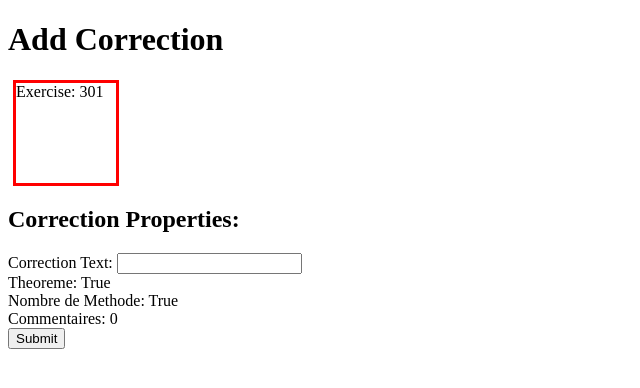
After one commit to naderite/profik, a Django app: page /correction/add/301/ in a window 1280 px wide. The commit adds this page. Shown: the top 388 px of the page, without its empty margins (0-640 px from the left). Run offline with Django 4.2, Linux system fonts and the light colour scheme; data comes from the database, SQL or seed files in the repository.

Commit message:
added adding exercise and all the combinations of the corrections

```diff
--- a/backend/profik/urls.py
+++ b/backend/profik/urls.py
@@ -1,29 +1,16 @@
-"""
-URL configuration for profik project.
-
-The `urlpatterns` list routes URLs to views. For more information please see:
-    https://docs.djangoproject.com/en/4.2/topics/http/urls/
-Examples:
-Function views
-    1. Add an import:  from my_app import views
-    2. Add a URL to urlpatterns:  path('', views.home, name='home')
-Class-based views
-    1. Add an import:  from other_app.views import Home
-    2. Add a URL to urlpatterns:  path('', Home.as_view(), name='home')
-Including another URLconf
-    1. Import the include() function: from django.urls import include, path
-    2. Add a URL to urlpatterns:  path('blog/', include('blog.urls'))
-"""
 from django.contrib import admin
 from django.urls import path
 from django.views.defaults import server_error as handler500
-from profikapp.views import generateur_exercice, handler500 as custom_handler500, show_correction
+from profikapp.views import generateur_exercice, handler500 as custom_handler500, show_correction, add_exercise, add_correction
+
 
 
 urlpatterns = [
     path("admin/", admin.site.urls),
     path("generateur/", generateur_exercice, name="generateur_exercice"),
     path("correction/<int:exercise>/", show_correction, name="show_correction"),
+    path('exercise/add/', add_exercise, name='add_exercise'),
+    path('correction/add/<int:exercise_id>/', add_correction, name='add_correction'),
 ]
 
 
--- a/backend/profikapp/admin.py
+++ b/backend/profikapp/admin.py
@@ -1,8 +1,8 @@
 from django.contrib import admin
 
 # Register your models here.
-from .models import Exercice
+from .models import Exercise
 from .models import Correction
 
-admin.site.register(Exercice)
+admin.site.register(Exercise)
 admin.site.register(Correction)
--- /dev/null
+++ b/backend/profikapp/forms.py
@@ -0,0 +1,35 @@
+from django import forms
+from .models import Correction
+
+
+LONGUEUR_CHOICES = [
+    (0, 'court'),
+    (1, 'long'),
+    (2, 'probleme'),
+]
+DIFFICULTE_CHOICES = [
+    (0, 'facile'),
+    (1, 'moyen'),
+    (2, 'deficile'),
+]
+COMMENTAIRES_CHOICES = [
+    (0, 'minimum'),
+    (1, 'moyen'),
+    (2, 'trés explicatif'),
+]
+
+
+class ExerciseForm(forms.Form):
+    exercise_niveau = forms.CharField(label='Exercise Niveau')
+    exercise_cours = forms.CharField(label='Exercise Cours')
+    exercise_partie_cours = forms.CharField(label='Exercise partie de cours')
+    exercise_longueur = forms.ChoiceField(choices=LONGUEUR_CHOICES, label='Exercise longueur')
+    exercise_but = forms.CharField(label='Exercise but')
+    exercise_difficulte = forms.ChoiceField(choices=DIFFICULTE_CHOICES, label='Exercise difficulte')
+    exercise_text = forms.CharField(label='Exercise text')
+
+class CorrectionForm(forms.Form):
+    text = forms.CharField(label='Correction Text')
+    theoreme = forms.BooleanField(label='Theoreme')
+    nombre_de_methode = forms.BooleanField(label='Nombre de Methode')
+    commentaires = forms.IntegerField(label='Commentaires')
--- a/backend/profikapp/models.py
+++ b/backend/profikapp/models.py
@@ -1,6 +1,6 @@
 from django.db import models
 
-class Exercice(models.Model):
+class Exercise(models.Model):
     LONGUEUR_CHOICES = [
         (0, 'court'),
         (1, 'long'),
@@ -11,12 +11,12 @@ class Exercice(models.Model):
         (1, 'moyen'),
         (2, 'deficile'),
     ]
+    niveau = models.CharField(max_length=512, default='bac')
     text = models.CharField(max_length=1024, default='default_value_here')
     cours = models.CharField(max_length=512)
     partie_cours = models.CharField(max_length=512)
     longueur = models.PositiveSmallIntegerField(choices=LONGUEUR_CHOICES)
     but = models.CharField(max_length=512)
-    ex_id = models.IntegerField()
     difficulte = models.PositiveSmallIntegerField(choices=DIFFICULTE_CHOICES, default=0)
 
 
@@ -32,4 +32,3 @@ class Correction(models.Model):
     nombre_de_methode = models.BooleanField()
     commentaires = models.PositiveSmallIntegerField(choices=COMMENTAIRES_CHOICES)
     theoreme = models.BooleanField()
-    cours = models.CharField(max_length=512, default="Cours1")
--- /dev/null
+++ b/backend/profikapp/templates/profik/add_correction.html
@@ -0,0 +1,20 @@
+{% extends "profik/base.html" %} {% block content %}
+<h1>Add Correction</h1>
+<p>Exercise: {{ exercise.id }}</p>
+<div>
+  {% if num_remaining_combinations > 0 %}
+  <h2>Correction Properties:</h2>
+  <form method="post" action="{% url 'add_correction' exercise.id %}">
+    {% csrf_token %} {{ form.text.label_tag }} {{ form.text }} <br />
+    {{ form.theoreme.label_tag }} {{ form.theoreme.value }} <br />
+    {{ form.nombre_de_methode.label_tag }} {{ form.nombre_de_methode.value }}
+    <br />
+    {{ form.commentaires.label_tag }} {{ form.commentaires.value }} <br />
+    {% for field in form.hidden_fields %} {{ field }} {% endfor %}
+    <input type="submit" value="Submit" />
+  </form>
+</div>
+
+{% else %}
+<p>No more combinations to display.</p>
+{% endif %} {% endblock %}
--- a/backend/profikapp/templates/profik/base.html
+++ b/backend/profikapp/templates/profik/base.html
@@ -13,6 +13,7 @@
         height: 100px;
         width: 100px;
         border: 3px solid red;
+        margin: 5px;
       }
     </style>
   </head>
--- a/backend/profikapp/views.py
+++ b/backend/profikapp/views.py
@@ -1,10 +1,16 @@
-from django.shortcuts import render
-from .backend_logic import find_exercise, find_correction
+import itertools
+from django.shortcuts import render, redirect
+from .backend_logic import search_correction, search_exercise
+from .forms import ExerciseForm, CorrectionForm
+from .models import Exercise, Correction
+from django.urls import reverse
+from django import forms
 
 
 # Create your views here.
 def handler500(request):
     return render(request, '500.html', status=500)
+
 
 def generateur_exercice(request):
     if request.method != 'GET':
@@ -14,37 +20,117 @@ def generateur_exercice(request):
 
     return render(request, 'profik/generateur.html', {'exercise': exercise})
 
-def show_correction(request,exercise = None):
+
+def show_correction(request, exercise=None):
     if request.method != 'GET':
         return render(request, 'profik/correction.html', {'correction': None})
     ex_id = request.GET.get('ex_id')
     correction = search_correction(ex_id, request) if ex_id else None
     return render(request, 'profik/correction.html', {'correction': correction})
 
-def search_exercise(request):
-    exercice_longueur = request.GET.get('longueur')
-    exercice_cours = request.GET.get('cours')
-    exercice_partie_cours = request.GET.get('partie_cours')
-    exercice_but = request.GET.get('but')
-    exercice_difficulte = request.GET.get('difficulte')
-    return find_exercise(
-        exercice_longueur,
-        exercice_cours,
-        exercice_partie_cours,
-        exercice_but,
-        exercice_difficulte,
+
+def add_exercise(request):
+    if request.method == 'POST':
+        form = ExerciseForm(request.POST)
+        if form.is_valid():
+            exercise_data = extract_exercise_data_from_form(form)
+            exercise = Exercise()
+            fill_exercise_data(exercise, exercise_data)
+            exercise.save()
+            # Redirect to the add correction page
+            return redirect(reverse('add_correction', args=[exercise.id]))
+
+    else:
+        form = ExerciseForm()
+
+    return render(request, 'profik/add_exercise.html', {'form': form})
+
+
+def extract_exercise_data_from_form(form):
+    exercise_niveau = form.cleaned_data['exercise_niveau']
+    exercise_cours = form.cleaned_data['exercise_cours']
+    exercise_partie_cours = form.cleaned_data['exercise_partie_cours']
+    exercise_longueur = form.cleaned_data['exercise_longueur']
+    exercise_but = form.cleaned_data['exercise_but']
+    exercise_difficulte = form.cleaned_data['exercise_difficulte']
+    exercise_text = form.cleaned_data['exercise_text']
+    return (
+        exercise_niveau,
+        exercise_cours,
+        exercise_partie_cours,
+        exercise_longueur,
+        exercise_but,
+        exercise_difficulte,
+        exercise_text,
     )
 
 
-def search_correction(ex_id, request):
-    correction_theoreme = bool(request.GET.get('theoreme'))
-    correction_cours = request.GET.get('cours')
-    correction_nombre_de_methode = bool(request.GET.get('nombre-de-methode'))
-    correction_commentaire = request.GET.get('commentaire')
-    return find_correction(
-        correction_theoreme,
-        correction_cours,
-        correction_nombre_de_methode,
-        correction_commentaire,
-        ex_id,
-    )
+def fill_exercise_data(exercise, exercise_data):
+    exercise.niveau = exercise_data[0]
+    exercise.cours = exercise_data[1]
+    exercise.partie_cours = exercise_data[2]
+    exercise.longueur = exercise_data[3]
+    exercise.but = exercise_data[4]
+    exercise.difficulte = exercise_data[5]
+    exercise.text = exercise_data[6]
+
+def add_correction(request, exercise_id):
+    exercise = Exercise.objects.get(id=exercise_id)
+    theoreme_values = [True, False]
+    nombre_de_methode_values = [True, False]
+    commentaire_values = [0, 1, 2]
+    combinations = list(itertools.product(theoreme_values, nombre_de_methode_values, commentaire_values))
+    num_combinations = len(combinations)
+
+    current_index = request.session.get('current_index', 0)
+
+    if request.method == 'POST':
+        form = CorrectionForm(request.POST)
+        if form.is_valid():
+            text = form.cleaned_data['text']
+            current_combination = combinations[current_index]
+
+            correction = Correction(
+                theoreme=current_combination[0],
+                nombre_de_methode=current_combination[1],
+                commentaires=current_combination[2],
+                text=text,
+                ex_id=exercise.id
+            )
+            correction.save()
+
+            current_index += 1
+
+            if current_index < num_combinations:
+                next_combination = combinations[current_index]
+                form = CorrectionForm(initial={
+                    'text': '',
+                    'theoreme': next_combination[0],
+                    'nombre_de_methode': next_combination[1],
+                    'commentaires': next_combination[2]
+                })
+                form.fields['theoreme'].widget = forms.HiddenInput()
+                form.fields['nombre_de_methode'].widget = forms.HiddenInput()
+                form.fields['commentaires'].widget = forms.HiddenInput()
+    else:
+        initial_combination = combinations[0]
+        form = CorrectionForm(initial={
+            'text': '',
+            'theoreme': initial_combination[0],
+            'nombre_de_methode': initial_combination[1],
+            'commentaires': initial_combination[2]
+        })
+        form.fields['theoreme'].widget = forms.HiddenInput()
+        form.fields['nombre_de_methode'].widget = forms.HiddenInput()
+        form.fields['commentaires'].widget = forms.HiddenInput()
+
+    request.session['current_index'] = current_index
+
+    context = {
+        'form': form,
+        'exercise': exercise,
+        'current_index': current_index,
+        'num_combinations': num_combinations,
+        'num_remaining_combinations': num_combinations - current_index - 1
+    }
+    return render(request, 'profik/add_correction.html', context)
```
Also changed, not shown: backend/profikapp/backend_logic.py (+31 -2 lines), backend/profikapp/templates/profik/add_exercise.html (added, +8 -0 lines), backend/db.sqlite3, backend/profikapp/migrations/0009_exercice_niveau.py (added), backend/profikapp/migrations/0010_remove_correction_cours_remove_exercice_ex_id.py (added), backend/profikapp/migrations/0011_rename_exercice_exercise.py (added).
